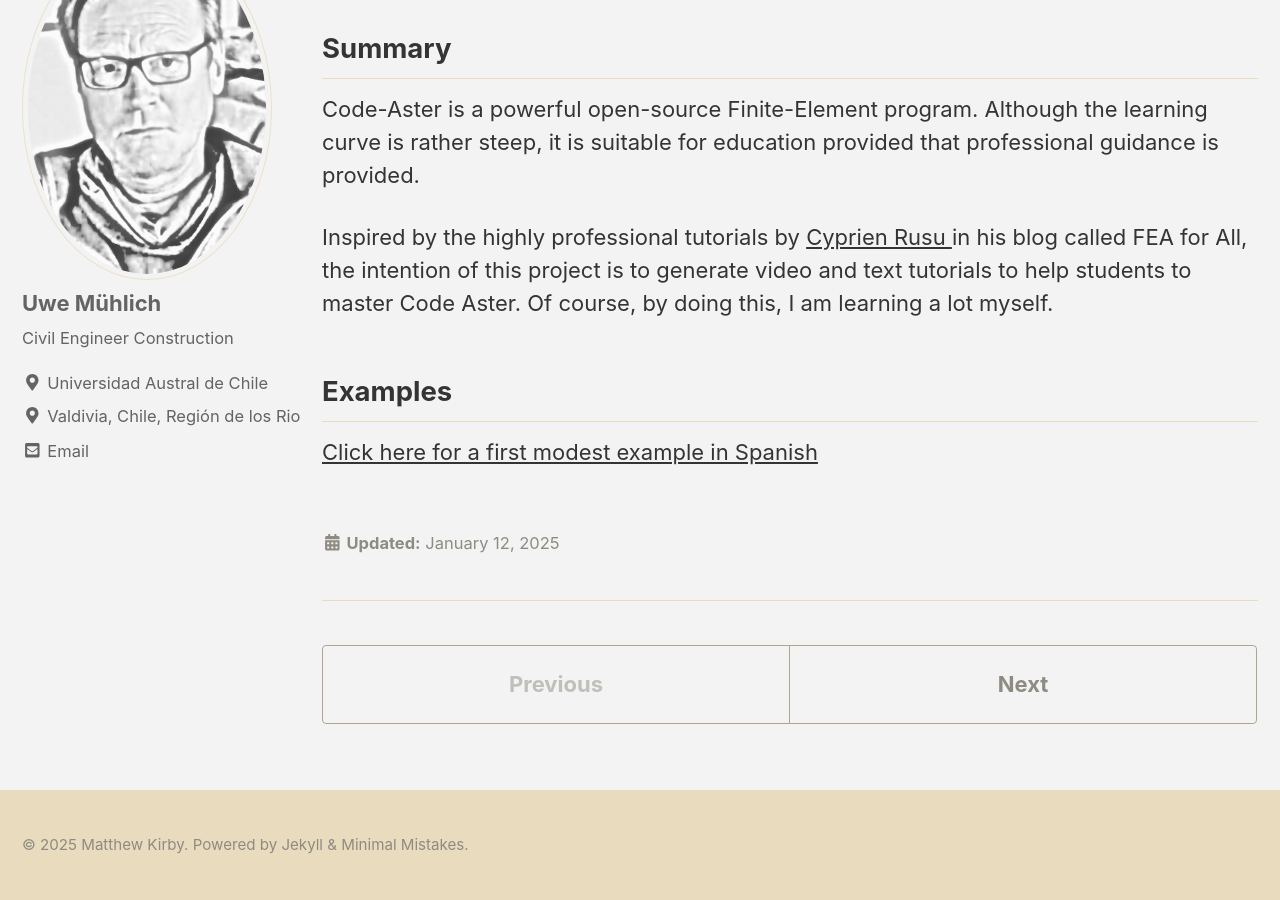
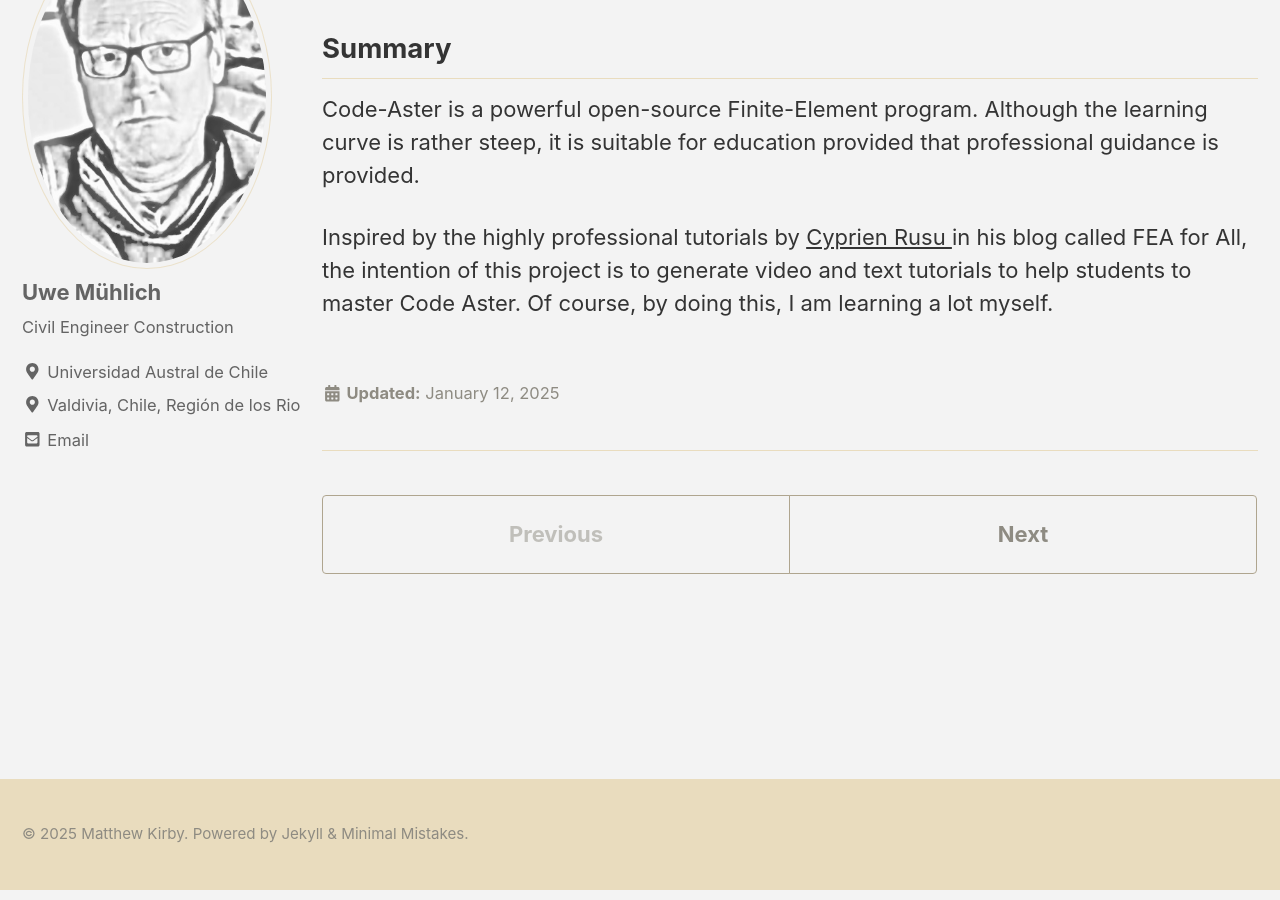
Before and after one commit to UweMuehlich/MyAcademic, a Jekyll site: the page built from _projects/p1.md, in a window 1280 px wide and 900 px high, scrolled down 219 px. Built offline with Jekyll 4.4.1, drawn with Linux system fonts in a browser that asks for light colours; nearby versions of some CDN libraries.

Commit message:
Update p1.md

```diff
--- a/_projects/p1.md
+++ b/_projects/p1.md
@@ -15,12 +15,3 @@ classes: wide
 Code-Aster is a powerful open-source Finite-Element program. Although the learning curve is rather steep, it is suitable for education provided that professional  guidance is provided.
 
  Inspired by the highly professional tutorials by <a href="https://feaforall.com/home/" class="uline" target="_blank">Cyprien Rusu </a>  in his blog called FEA for All, the intention of this project is to generate video and text tutorials to help students to master Code Aster. Of course, by doing this, I am learning a lot myself.
-
-## Examples
-<a href="https://uachcl-my.sharepoint.com/:v:/g/personal/uwe_muhlich_uach_cl/ESA0LmgY0-pAtz3uohp93-QBp0gtg9X9R9wtSf7YrpF8dA" class="uline" target="_blank">Click here for a first modest example in Spanish </a>
-
-<!--
-<video muted autoplay controls width="480" height="320" controls="controls">
-  <source src="https://uachcl-my.sharepoint.com/:v:/g/personal/uwe_muhlich_uach_cl/ESA0LmgY0-pAtz3uohp93-QBp0gtg9X9R9wtSf7YrpF8dA" type="video/mp4">
-</video>
--->
```
